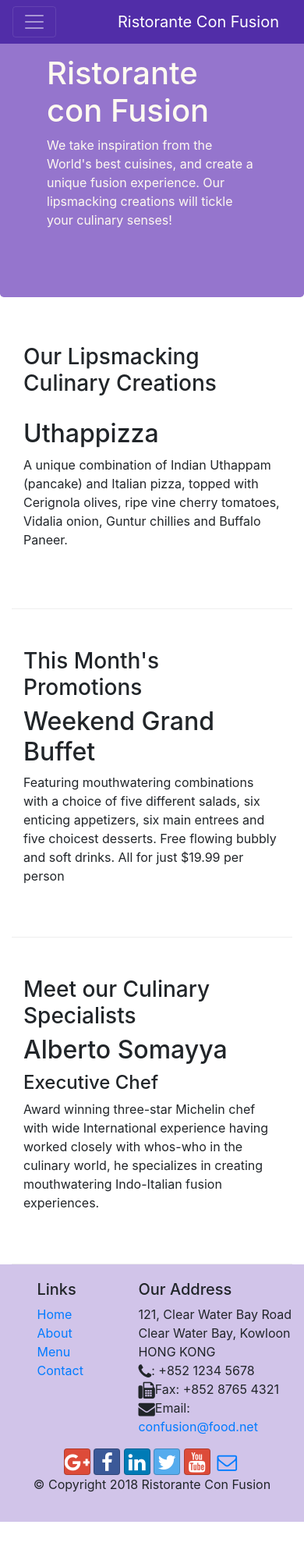
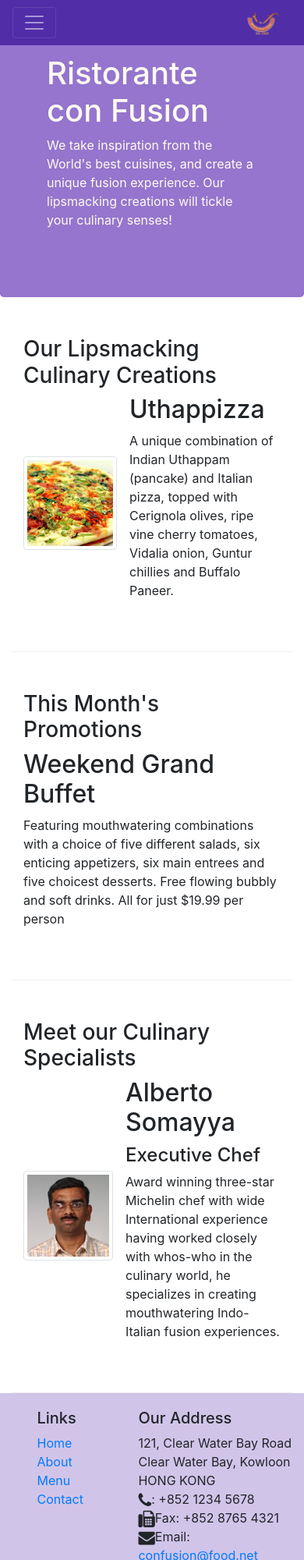
Before and after one commit to karthik137/conFusion, a website: page index.html in a window 390 px wide. Shown: the top 2000 px of the page at 78% size. Before the commit the page ends 1951 px from the top, so only its background shows below. Drawn offline with nearby package versions, Linux system fonts and the light colour scheme.

Commit message:
Images and Media

```diff
--- a/index.html
+++ b/index.html
@@ -21,7 +21,7 @@
             <button class="navbar-toggler" type="button" data-toggle="collapse" data-target="#Navbar">
                 <span class="navbar-toggler-icon"></span>
             </button>
-            <a class="navbar-brand" href="#">Ristorante Con Fusion</a>
+            <a class="navbar-brand" href="#"><img src="img/logo.png" height="30" width="41"></a>
             <div class="collapse navbar-collapse" id="Navbar">
                 <ul class="navbar-nav mr-auto">
                     <li class="nav-item active">
@@ -59,8 +59,14 @@
                 <h3>Our Lipsmacking Culinary Creations</h3>
             </div>
             <div class="col col-sm order-sm-first col-md">
-                <h2>Uthappizza</h2>
-                <p>A unique combination of Indian Uthappam (pancake) and Italian pizza, topped with Cerignola olives, ripe vine cherry tomatoes, Vidalia onion, Guntur chillies and Buffalo Paneer.</p>
+                <div class="media">
+                    <img class="d-flex mr-3 img-thumbnail align-self-center" src="img/uthappizza.png" alt="uthappizza">
+                    <div class="media-body">
+                            <h2 class="mt-0">Uthappizza</h2>
+                            <p>A unique combination of Indian Uthappam (pancake) and Italian pizza, topped with Cerignola olives, ripe vine cherry tomatoes, Vidalia onion, Guntur chillies and Buffalo Paneer.</p>
+
+                    </div>
+                </div>
             </div>
         </div>
 
@@ -80,9 +86,15 @@
                 <h3>Meet our Culinary Specialists</h3>
             </div>
             <div class="col col-sm  order-sm-first col-md">
-                <h2>Alberto Somayya</h2>
-                <h4>Executive Chef</h4>
-                <p>Award winning three-star Michelin chef with wide International experience having worked closely with whos-who in the culinary world, he specializes in creating mouthwatering Indo-Italian fusion experiences. </p>
+                <div class="media">
+                    <img class="d-flex mr-3  img-thumbnail align-self-center"
+                    src="img/alberto.png" alt="alberto">
+                    <div class="media-body">
+                            <h2 class="mt-0">Alberto Somayya</h2>
+                            <h4>Executive Chef</h4>
+                            <p>Award winning three-star Michelin chef with wide International experience having worked closely with whos-who in the culinary world, he specializes in creating mouthwatering Indo-Italian fusion experiences. </p>
+                    </div>
+                </div>
             </div>
         </div>
     </div>
```
Also changed, not shown: aboutus.html (+4 -2 lines), contactus.html (+3 -2 lines), img/alberto.png (added), img/buffet.png (added), img/logo.png (added), img/uthappizza.png (added), 1 other file.
